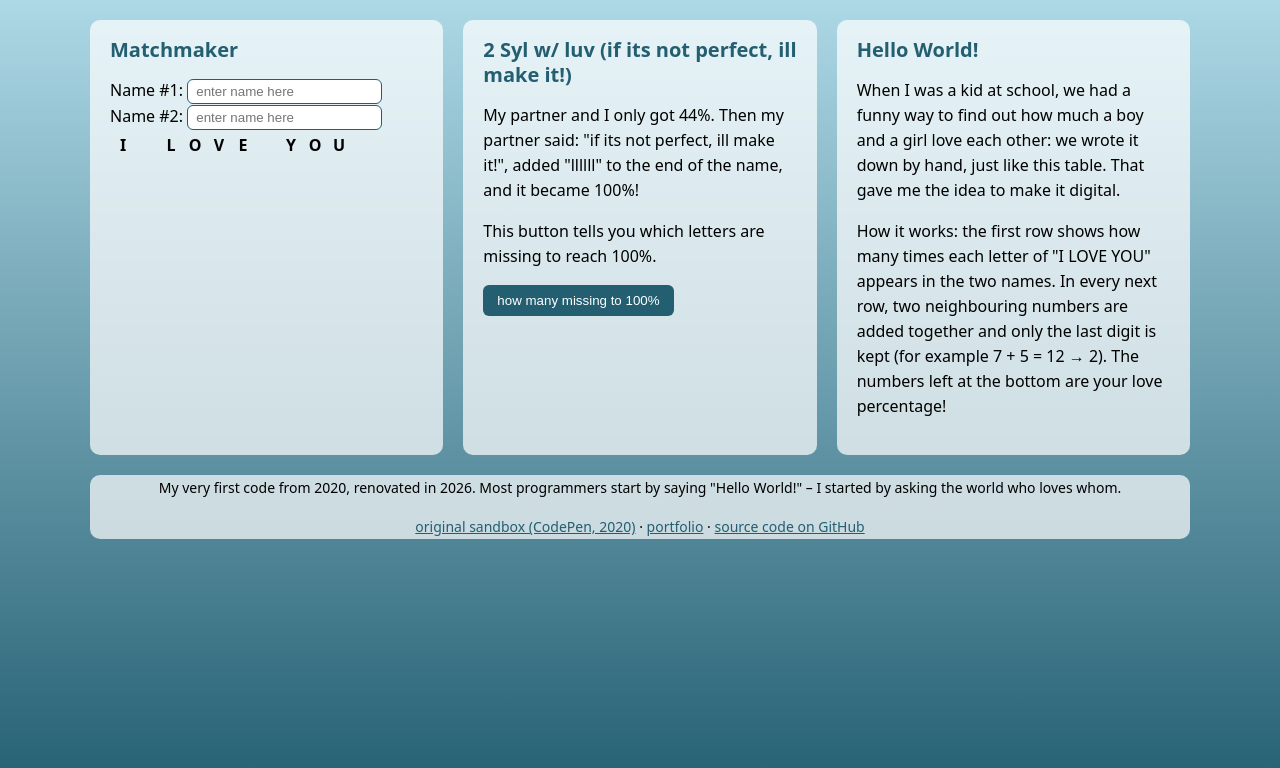
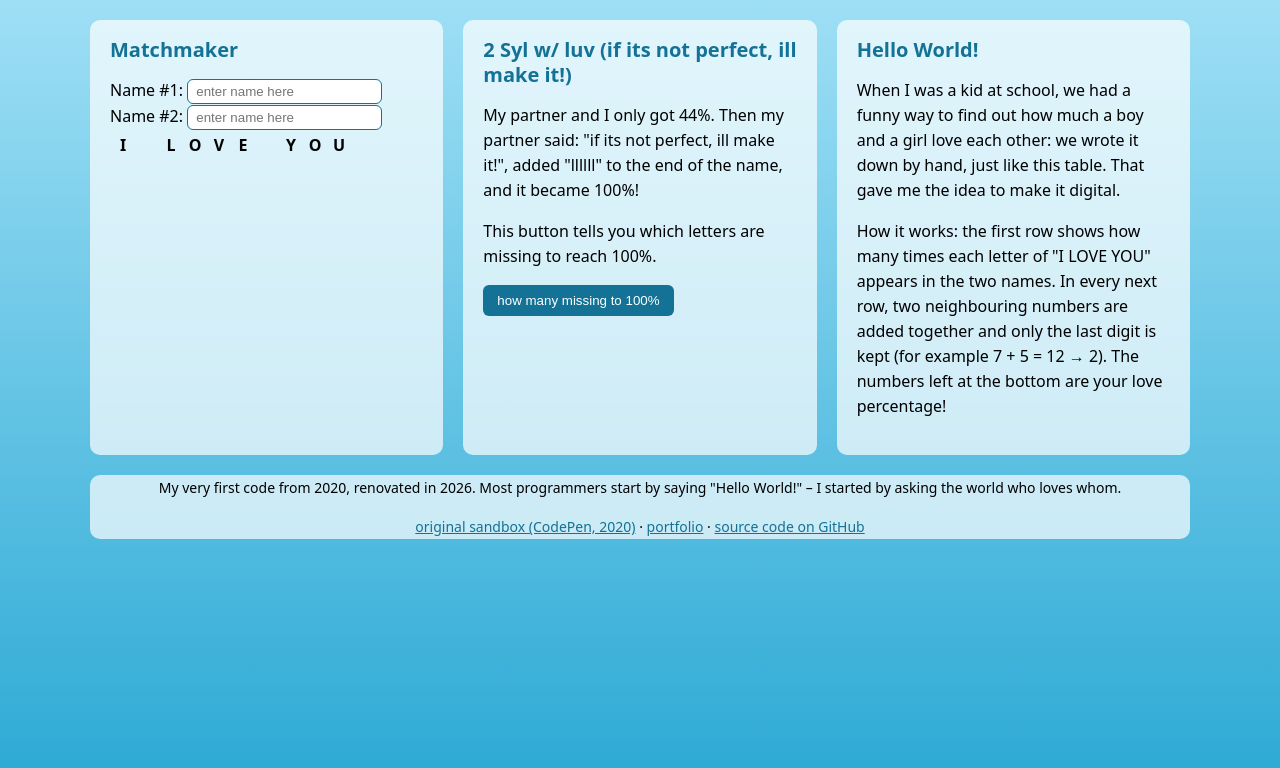
Before and after one commit to mazsola739/rika-hello-world, a plain HTML site: page index.html in a window 1280 px wide. Drawn offline with Linux system fonts and the light colour scheme.

Commit message:
A clear sky blue instead of the greyish one
The page fades from a light sky blue into #2aa8d4, and titles, borders, links and
the button use a deeper shade of it (#137295).

Co-Authored-By: Claude Opus 5.5 <noreply@anthropic.com>

```diff
--- a/style.css
+++ b/style.css
@@ -1,7 +1,15 @@
+/* A clear sky blue for the page, fading in from a lighter one at the top, and a deeper shade of it for titles,
+   borders, links and the button. */
+:root {
+  --sky-light: #9edff5;
+  --sky: #2aa8d4;
+  --deep: #137295;
+}
+
 body {
   font-family: system-ui;
   line-height: 25px;
-  background: linear-gradient(to bottom, lightblue, #235e71);
+  background: linear-gradient(to bottom, var(--sky-light), var(--sky));
   color: black;
   min-height: 100vh;
   box-sizing: border-box;
@@ -28,12 +36,12 @@ section {
 
 h2 {
   font-size: 20px;
-  color: #235e71;
+  color: var(--deep);
 }
 
 input {
   padding: 4px 8px;
-  border: 1px solid #235e71;
+  border: 1px solid var(--deep);
   border-radius: 6px;
 }
 
@@ -41,7 +49,7 @@ button {
   padding: 8px 14px;
   border: none;
   border-radius: 6px;
-  background: #235e71;
+  background: var(--deep);
   color: white;
   cursor: pointer;
 }
@@ -69,5 +77,5 @@ footer {
 }
 
 footer a {
-  color: #235e71;
+  color: var(--deep);
 }
```
